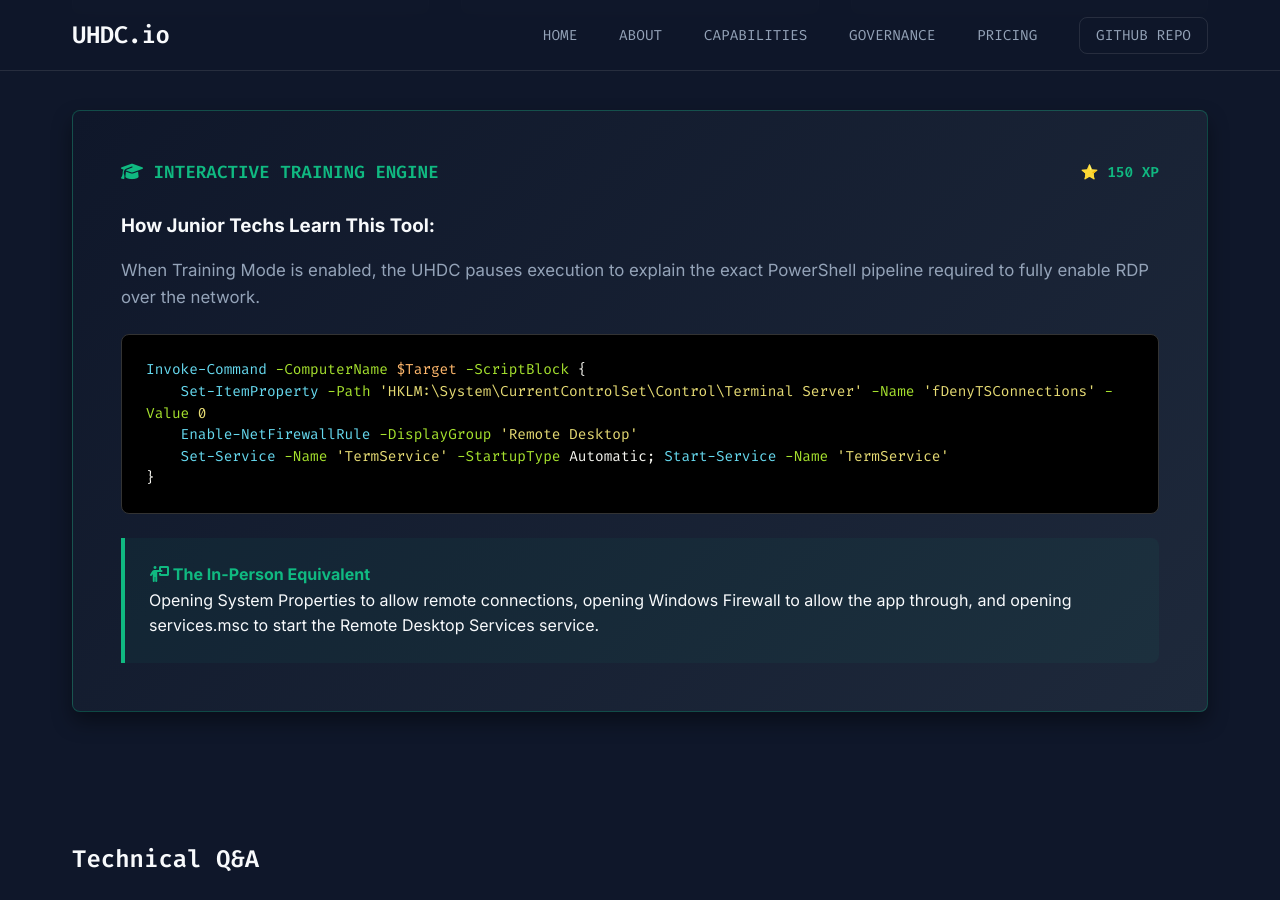
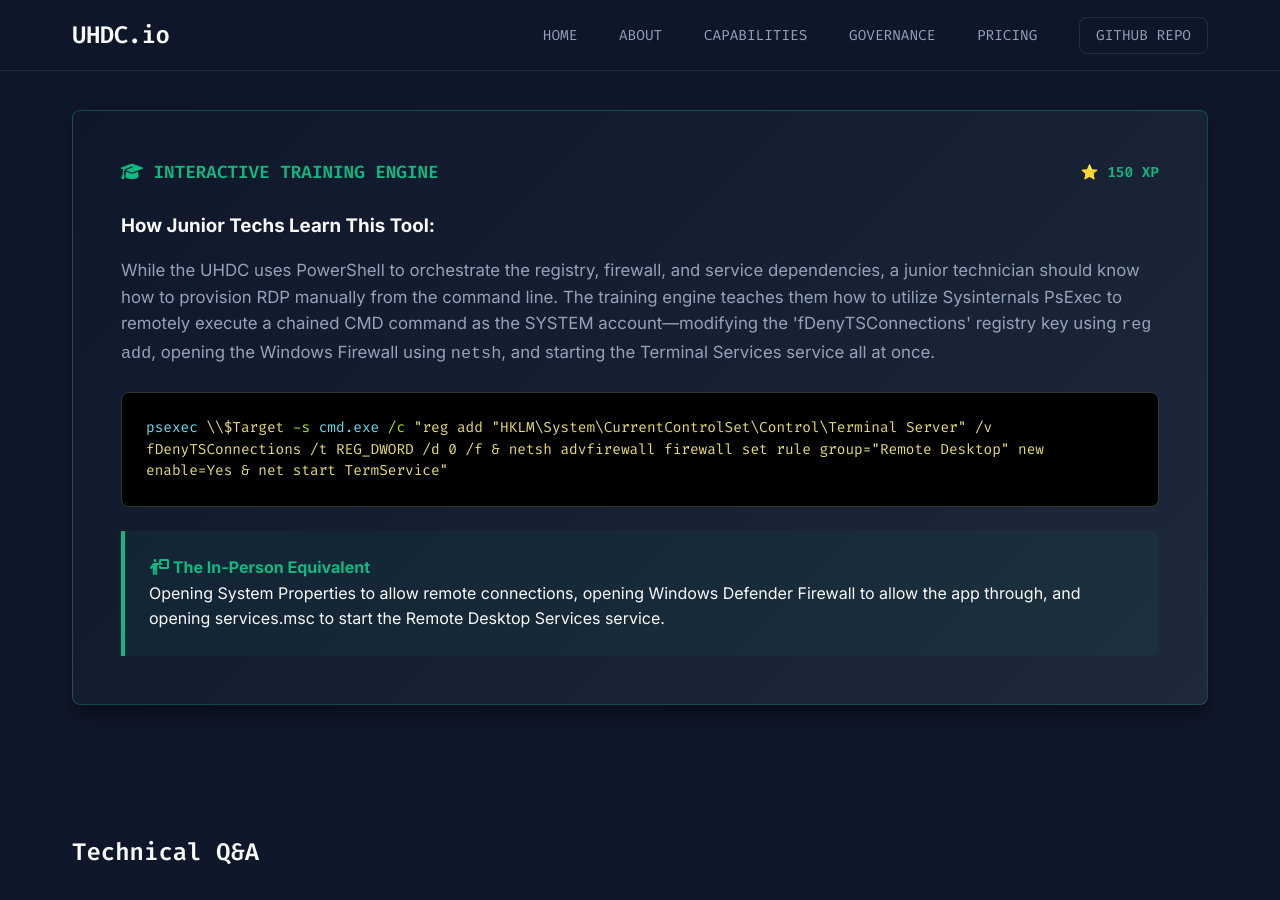
Before and after one commit to BobbyBurnsy/UHDC.io, a Jekyll site: the page built from remote-access-provisioning.html, in a window 1280 px wide and 900 px high, scrolled down 1123 px. Built offline with Jekyll 4.4.1, drawn with Linux system fonts in a browser that asks for light colours.

Commit message:
Update remote-access-provisioning.html

```diff
--- a/remote-access-provisioning.html
+++ b/remote-access-provisioning.html
@@ -78,20 +78,16 @@ title: "Remote Access Provisioning"
 
         <h3 style="color: var(--text-primary); margin-bottom: 1rem;">How Junior Techs Learn This Tool:</h3>
         <p style="color: var(--text-secondary); font-size: 1.05rem; line-height: 1.6; margin-bottom: 1.5rem;">
-            When Training Mode is enabled, the UHDC pauses execution to explain the exact PowerShell pipeline required to fully enable RDP over the network.
+            While the UHDC uses PowerShell to orchestrate the registry, firewall, and service dependencies, a junior technician should know how to provision RDP manually from the command line. The training engine teaches them how to utilize Sysinternals PsExec to remotely execute a chained CMD command as the SYSTEM account—modifying the 'fDenyTSConnections' registry key using <code>reg add</code>, opening the Windows Firewall using <code>netsh</code>, and starting the Terminal Services service all at once.
         </p>
 
         <div class="mock-code">
-            <span class="cmd">Invoke-Command</span> <span class="param">-ComputerName</span> <span class="var">$Target</span> <span class="param">-ScriptBlock</span> {<br>
-            &nbsp;&nbsp;&nbsp;&nbsp;<span class="cmd">Set-ItemProperty</span> <span class="param">-Path</span> <span class="str">'HKLM:\System\CurrentControlSet\Control\Terminal Server'</span> <span class="param">-Name</span> <span class="str">'fDenyTSConnections'</span> <span class="param">-Value</span> <span class="str">0</span><br>
-            &nbsp;&nbsp;&nbsp;&nbsp;<span class="cmd">Enable-NetFirewallRule</span> <span class="param">-DisplayGroup</span> <span class="str">'Remote Desktop'</span><br>
-            &nbsp;&nbsp;&nbsp;&nbsp;<span class="cmd">Set-Service</span> <span class="param">-Name</span> <span class="str">'TermService'</span> <span class="param">-StartupType</span> Automatic; <span class="cmd">Start-Service</span> <span class="param">-Name</span> <span class="str">'TermService'</span><br>
-            }
+            <span class="cmd">psexec</span> <span class="str">\\$Target</span> <span class="param">-s</span> <span class="cmd">cmd.exe</span> <span class="param">/c</span> <span class="str">"reg add &quot;HKLM\System\CurrentControlSet\Control\Terminal Server&quot; /v fDenyTSConnections /t REG_DWORD /d 0 /f & netsh advfirewall firewall set rule group=&quot;Remote Desktop&quot; new enable=Yes & net start TermService"</span>
         </div>
 
         <div class="mock-inperson" style="border-left-color: var(--accent-green); background: rgba(16, 185, 129, 0.05);">
             <h4 style="color: var(--accent-green);"><i class="fa-solid fa-person-chalkboard"></i> The In-Person Equivalent</h4>
-            <p>Opening System Properties to allow remote connections, opening Windows Firewall to allow the app through, and opening services.msc to start the Remote Desktop Services service.</p>
+            <p>Opening System Properties to allow remote connections, opening Windows Defender Firewall to allow the app through, and opening services.msc to start the Remote Desktop Services service.</p>
         </div>
     </div>
 </section>
```
